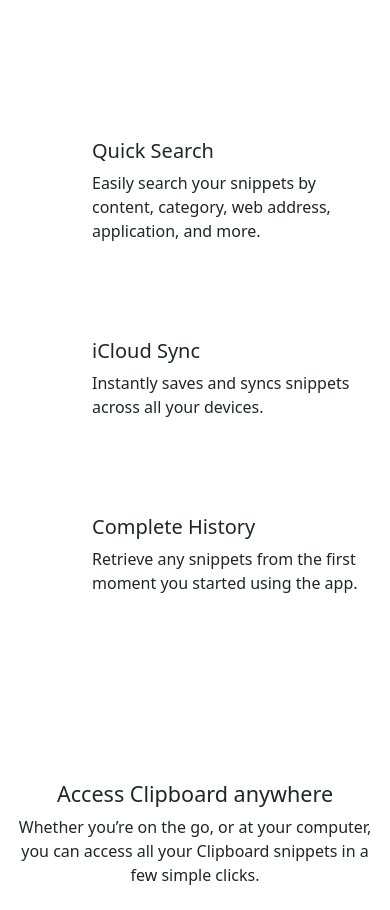
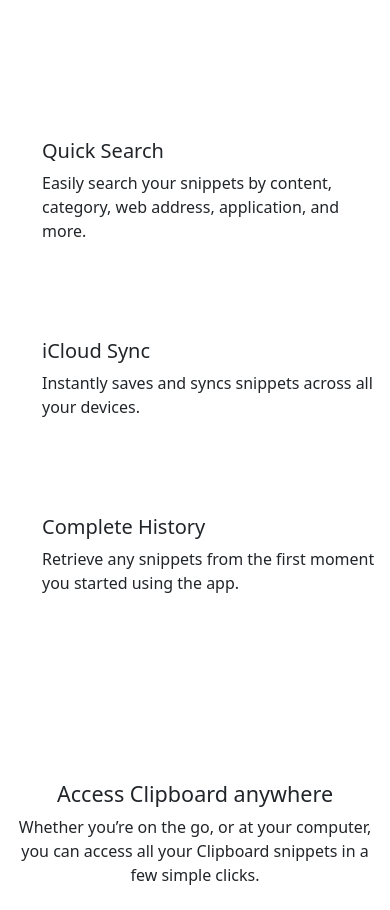
Before and after one commit to vijayarajan2244/clipboard-landing-page-master, a plain HTML site: page index.html in a window 390 px wide. Shown: the part 1320-2230 px from the top of the page. Drawn offline with nearby package versions, Linux system fonts and the light colour scheme.

Commit message:
Modify (quick,icloud,history>margin left)in XS view port

```diff
--- a/style.css
+++ b/style.css
@@ -427,6 +427,11 @@ body{
        margin-right: 60px;
 
     }
+    .quick,
+    .icloud,
+    .history{
+        margin-left: 30px;
+    }
 
 
 
```
